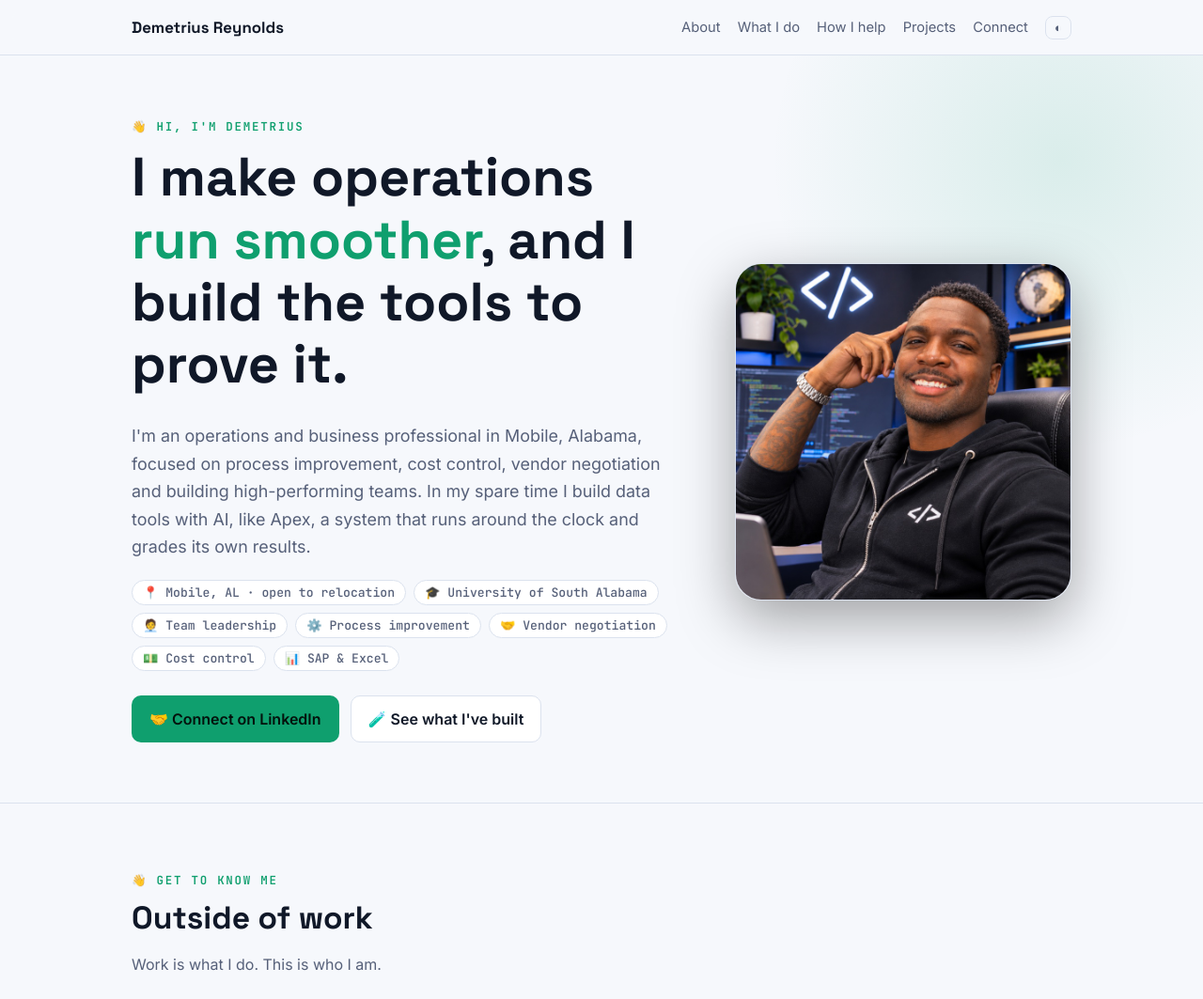
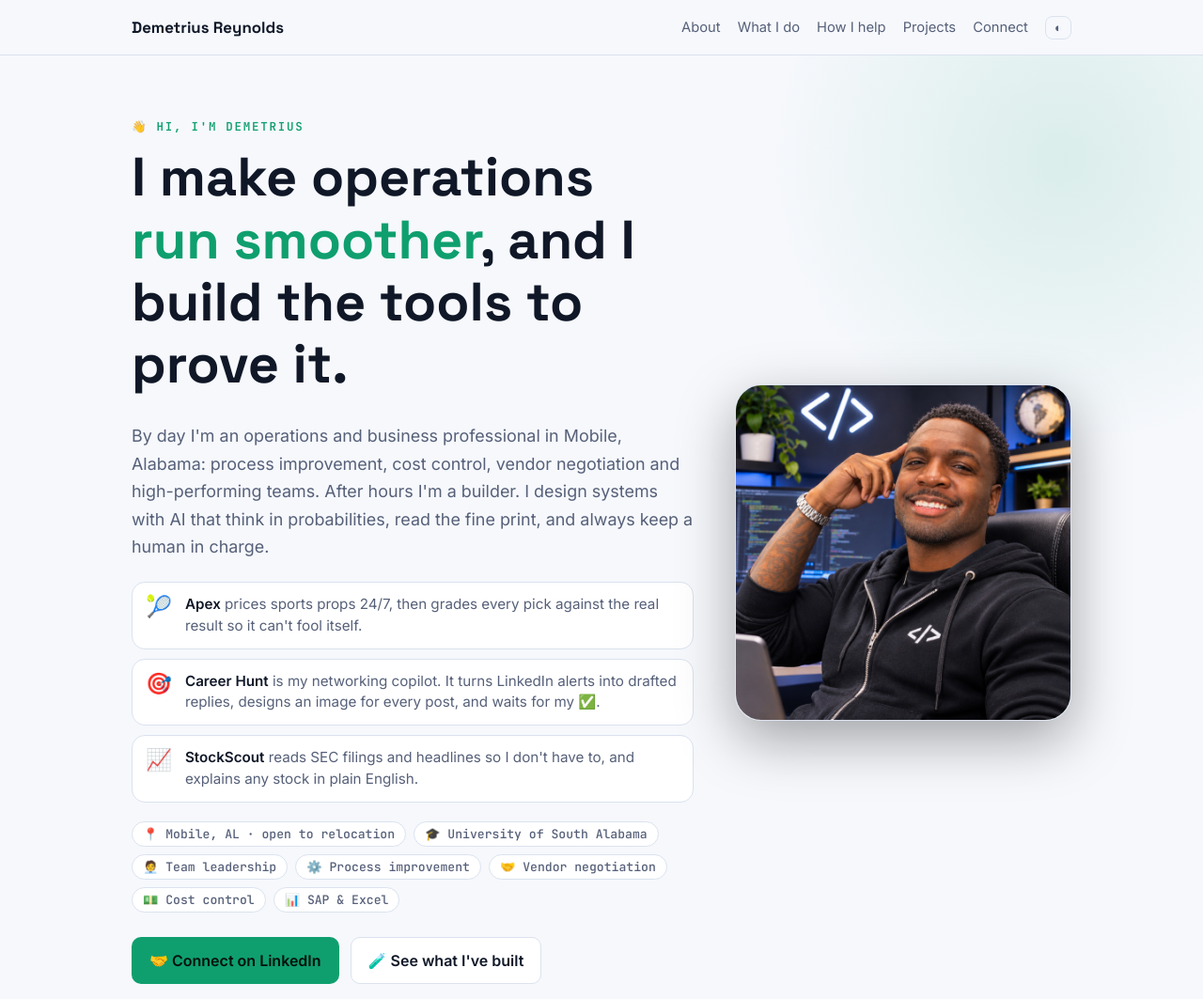
Before and after one commit to demetriusreynolds251-maker/demetriusreynolds251-maker.github.io, a plain HTML site: page index.html in a window 1280 px wide. Shown: the top 1063 px of the page at 94% size. Drawn offline with Linux system fonts and the light colour scheme.

Commit message:
Hero: day job + after-hours builder, with one-line hooks for Apex, Career Hunt and StockScout
Co-Authored-By: Claude Opus 5.5 <noreply@anthropic.com>

```diff
--- a/index.html
+++ b/index.html
@@ -42,6 +42,11 @@ nav .links a{color:var(--muted);text-decoration:none}nav .links a:hover{color:va
 .cta{display:flex;gap:12px;flex-wrap:wrap}
 .btn{display:inline-flex;align-items:center;gap:8px;padding:11px 18px;border-radius:10px;font-weight:600;text-decoration:none;border:1px solid var(--line);color:var(--text);background:var(--card)}
 .btn.primary{background:var(--accent);color:#04120c;border-color:transparent}
+.builds{display:grid;gap:10px;margin:22px 0 6px;max-width:60ch}
+.build{display:flex;gap:14px;align-items:flex-start;text-decoration:none;color:var(--muted);background:var(--card);border:1px solid var(--line);border-radius:14px;padding:12px 14px;font-size:.95rem;line-height:1.5;transition:.2s}
+.build:hover{border-color:var(--accent);transform:translateX(3px)}
+.build b{color:var(--text)}
+.bi{font-size:1.4rem;line-height:1.2}
 .photo{width:100%;aspect-ratio:1;border-radius:28px;overflow:hidden;border:1px solid var(--line);box-shadow:0 20px 60px rgba(0,0,0,.35)}
 .photo img{width:100%;height:100%;object-fit:cover;display:block}
 .grid3{display:grid;grid-template-columns:repeat(3,1fr);gap:16px;margin-top:26px}
@@ -75,7 +80,12 @@ footer{padding:36px 0 54px;color:var(--muted);font-size:.86rem;border-top:1px so
   <div>
     <div class="eyebrow">👋 Hi, I'm Demetrius</div>
     <h1>I make operations <em>run smoother</em>, and I build the tools to prove it.</h1>
-    <p class="lead">I'm an operations and business professional in Mobile, Alabama, focused on process improvement, cost control, vendor negotiation and building high-performing teams. In my spare time I build data tools with AI, like Apex, a system that runs around the clock and grades its own results.</p>
+    <p class="lead">By day I'm an operations and business professional in Mobile, Alabama: process improvement, cost control, vendor negotiation and high-performing teams. After hours I'm a builder. I design systems with AI that think in probabilities, read the fine print, and always keep a human in charge.</p>
+    <div class="builds">
+      <a class="build" href="#projects"><span class="bi">🎾</span><span><b>Apex</b> prices sports props 24/7, then grades every pick against the real result so it can't fool itself.</span></a>
+      <a class="build" href="#projects"><span class="bi">🎯</span><span><b>Career Hunt</b> is my networking copilot. It turns LinkedIn alerts into drafted replies, designs an image for every post, and waits for my ✅.</span></a>
+      <a class="build" href="#projects"><span class="bi">📈</span><span><b>StockScout</b> reads SEC filings and headlines so I don't have to, and explains any stock in plain English.</span></a>
+    </div>
     <div class="tags"><span class="tag">📍 Mobile, AL · open to relocation</span><span class="tag">🎓 University of South Alabama</span><span class="tag">🧑‍💼 Team leadership</span><span class="tag">⚙️ Process improvement</span><span class="tag">🤝 Vendor negotiation</span><span class="tag">💵 Cost control</span><span class="tag">📊 SAP &amp; Excel</span></div>
     <div class="cta">
       <a class="btn primary" href="https://www.linkedin.com/in/demetrius-reynolds-655293421/" target="_blank" rel="noopener">🤝 Connect on LinkedIn</a>
```
